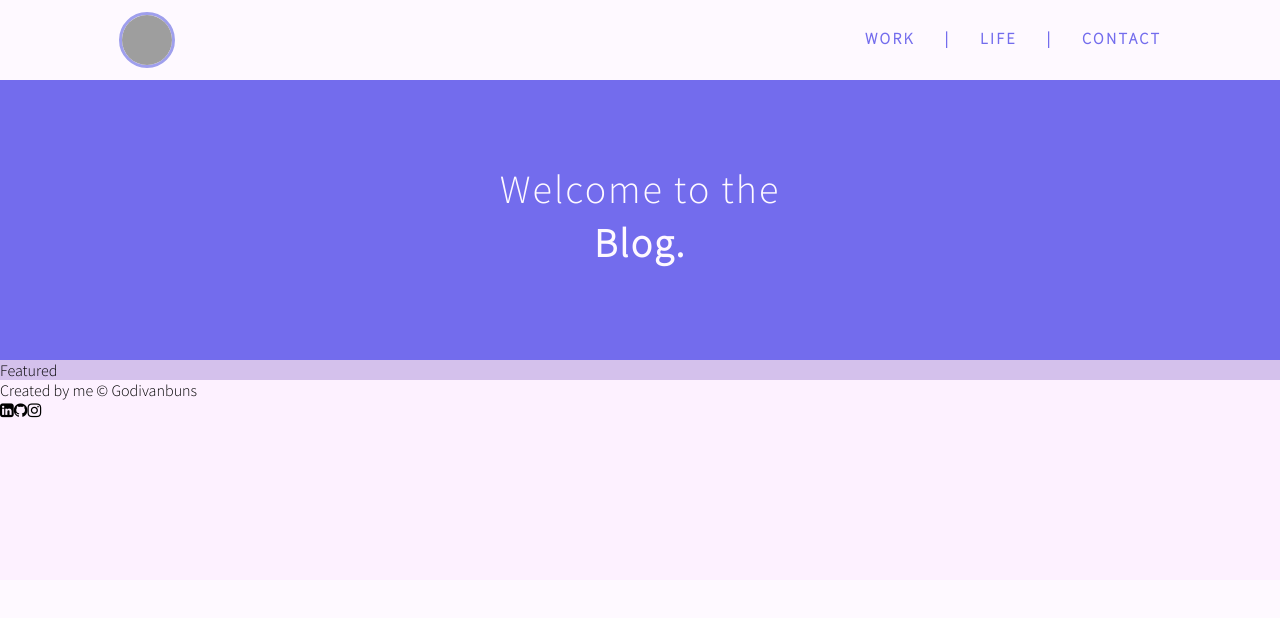
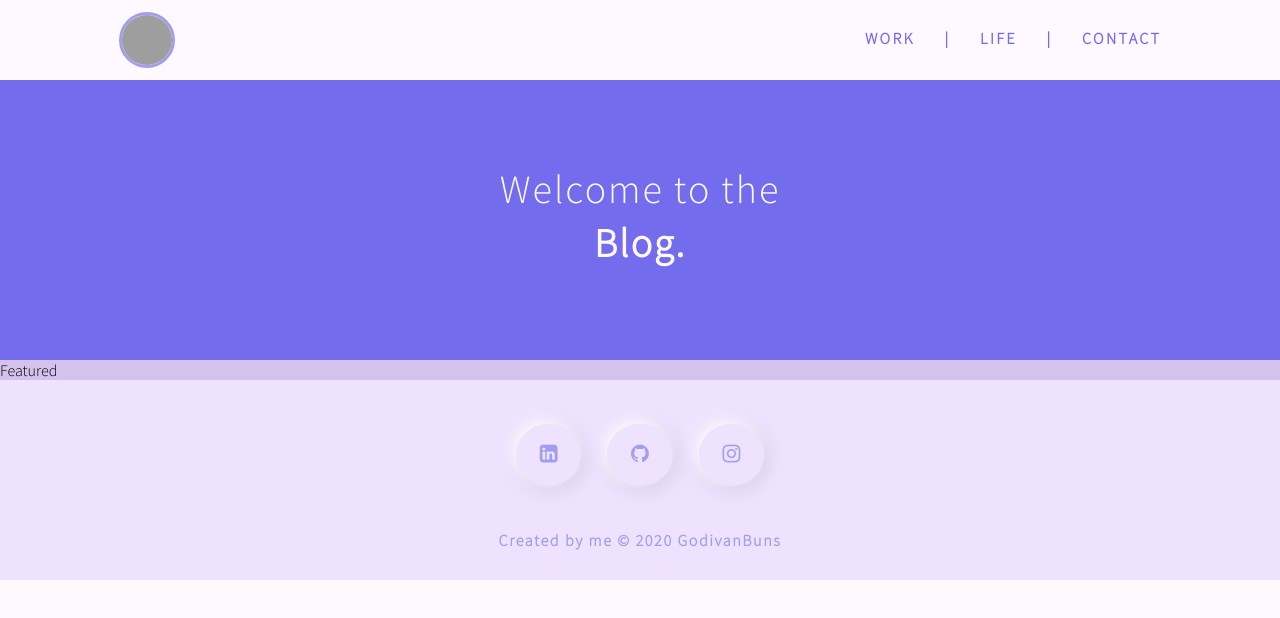
Before and after one commit to DivaGodiva/BB-Log, a React (Create React App) app: page /contact in a window 1280 px wide. Shown: the top 618 px of the page. Built offline with nearby package versions, Linux system fonts and the light colour scheme; grey boxes are pictures that could not be loaded.

Commit message:
footer styles

```diff
--- a/src/components/Footer.js
+++ b/src/components/Footer.js
@@ -3,9 +3,6 @@ import React from 'react';
 const Footer = () => (
   <div className="footercontainer panels">
     <div className="footer">
-      <div className="copyrightcontainer">
-        <h2 className="copyright">Created by me © Godivanbuns</h2>
-      </div>
       <div className="socialscontainer">
         <a className="socials" href="https://www.w3schools.com" target="_blank" rel="noopener noreferrer">
           <i className="fa fa-linkedin-square"></i>
@@ -17,6 +14,9 @@ const Footer = () => (
           <i className="fa fa-instagram"></i>
         </a>
       </div>
+      <div className="copyrightcontainer">
+        <h2 className="copyright">Created by me © 2020 GodivanBuns</h2>
+      </div>
     </div>
   </div>
 )
--- a/src/styles/footer.css
+++ b/src/styles/footer.css
@@ -1,4 +1,48 @@
+.footercontainer {
+  height: 12.5em;
+  background-color: #efe2ff;
+  padding: 1em;
+}
+
 .footer {
-  height: 12.5em;
-  background-color: #fdf1ff;
+  width: 85%;
+  height: 100%;
+  margin: auto;
+  text-align: center;
 }
+
+.socialscontainer {
+  height: 80%;
+  padding-top: 3em;
+}
+
+.socials {
+  box-shadow: -.25em -.25em 1em #ffffff, .1em .1em 1.25em #cbc0d9;
+  padding: 1.3em 1.5em 1.3em 1.5em;
+  border-radius: 50%;
+  margin-left: .8em;
+  margin-right: .8em;
+}
+
+.socials:hover {
+  box-shadow: inset -.25em -.25em 1em #ffffff, inset .1em .1em 1.25em #cbc0d9;
+  padding: 1.3em 1.5em 1.3em 1.5em;
+  border-radius: 50%;
+  margin-left: .8em;
+  margin-right: .8em;
+}
+
+.fa {
+  font-size: 1.3em;
+  color: #9F9FED;
+}
+
+.copyrightcontainer {
+  height: 20%;
+}
+
+.copyright {
+  font-weight: bold;
+  letter-spacing: .1em;
+  color: #9F9FED;
+}
--- a/src/styles/header.css
+++ b/src/styles/header.css
@@ -39,9 +39,8 @@
 
 .bblog {
   background-color: transparent;
-  color: #9F9FED;
+  color: #736CED;
   font-weight: bolder;
-  text-shadow: .05em .05em .25em rgb(211, 211, 211);
 }
 
 .bblogcontainer:hover {
```
